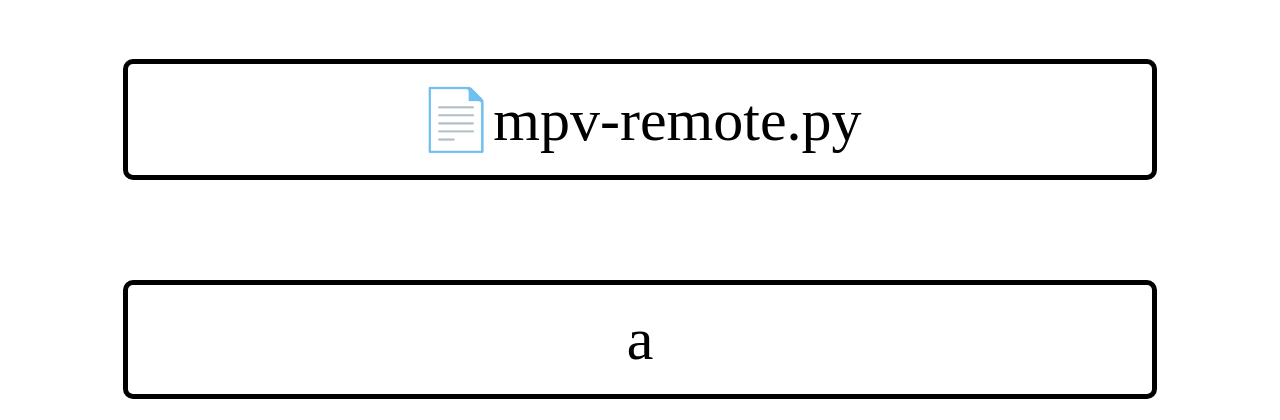
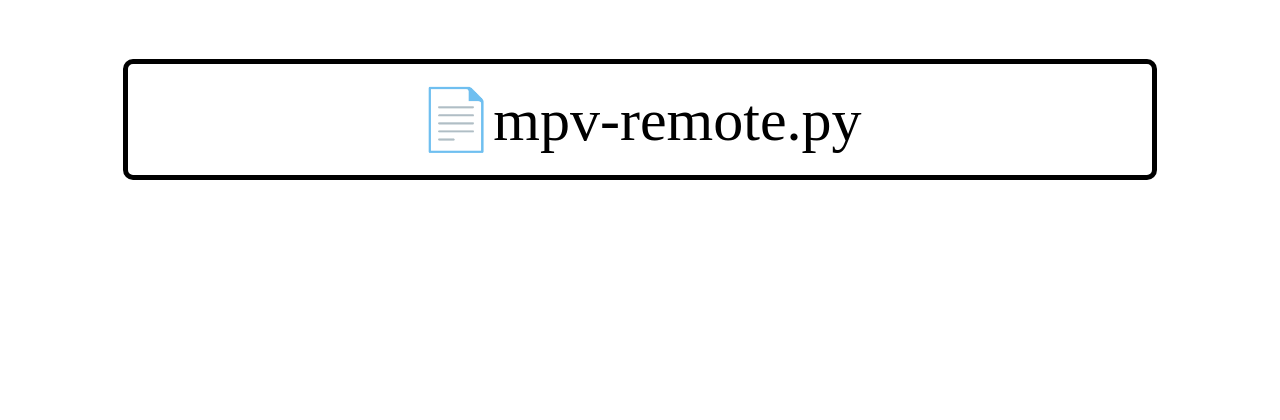
Before and after one commit to lososkin/mpv-remote-controller, a Django app: template remote/templates/remote/media.html in a window 1280 px wide. Shown: the part 1586-2006 px from the top of the page. Before the commit the page ends 1985 px from the top, so only its background shows below. Run offline with Django 3.2, Linux system fonts and the light colour scheme; the template is opened without the code that fills it, so the values that code supplies are empty.

Commit message:
fix bug with attached footer

```diff
--- a/remote/templates/remote/index.html
+++ b/remote/templates/remote/index.html
@@ -109,6 +109,10 @@
 			<div class="bias"></div>
 		</div>
 
+		<div align="center">
+			<div class="space noselect" onclick="command('f')"> full screen </div>
+		</div>
+
 	 	<div align="center">
 			<div class="space noselect" onclick="command('space')"> play/stop </div>
 		</div>
--- a/remote/templates/remote/media.html
+++ b/remote/templates/remote/media.html
@@ -81,6 +81,10 @@
 		            user-select: none; /* Non-prefixed version, currently
 		                                  supported by Chrome, Edge, Opera and Firefox */
 		}
+		.blank-footer{
+			border: 0px;
+			margin-bottom: 100px;
+		}
 	</style>
 </head>
 <body>
@@ -89,7 +93,7 @@
 				<div class="space noselect" onclick="window.location.href='/'"> 🏠 </div>
 				<div class="space noselect" onclick='change_dir("..")()'>..</div>
 				<div id="panel"></div>
-				<div class="space noselect"> a </div>
+				<div class="space blank-footer"></div>
 		</div>
 		<div class="open-button-panel" align="center">
 			<div class="open-button space noselect not-active" id="open-button" onclick="openFiles()">
--- a/remote/views.py
+++ b/remote/views.py
@@ -41,6 +41,8 @@ def command(request):
         command = '{ "command": ["keypress", ">"] }'
     elif command=='back':
         command = '{ "command": ["keypress", "<"] }'
+    elif command=='f':
+        command = '{ "command": ["keypress", "f"] }'
     try:
         s = socket.socket(socket.AF_UNIX, socket.SOCK_STREAM)
         s.connect("/tmp/mpvsocket")
```
